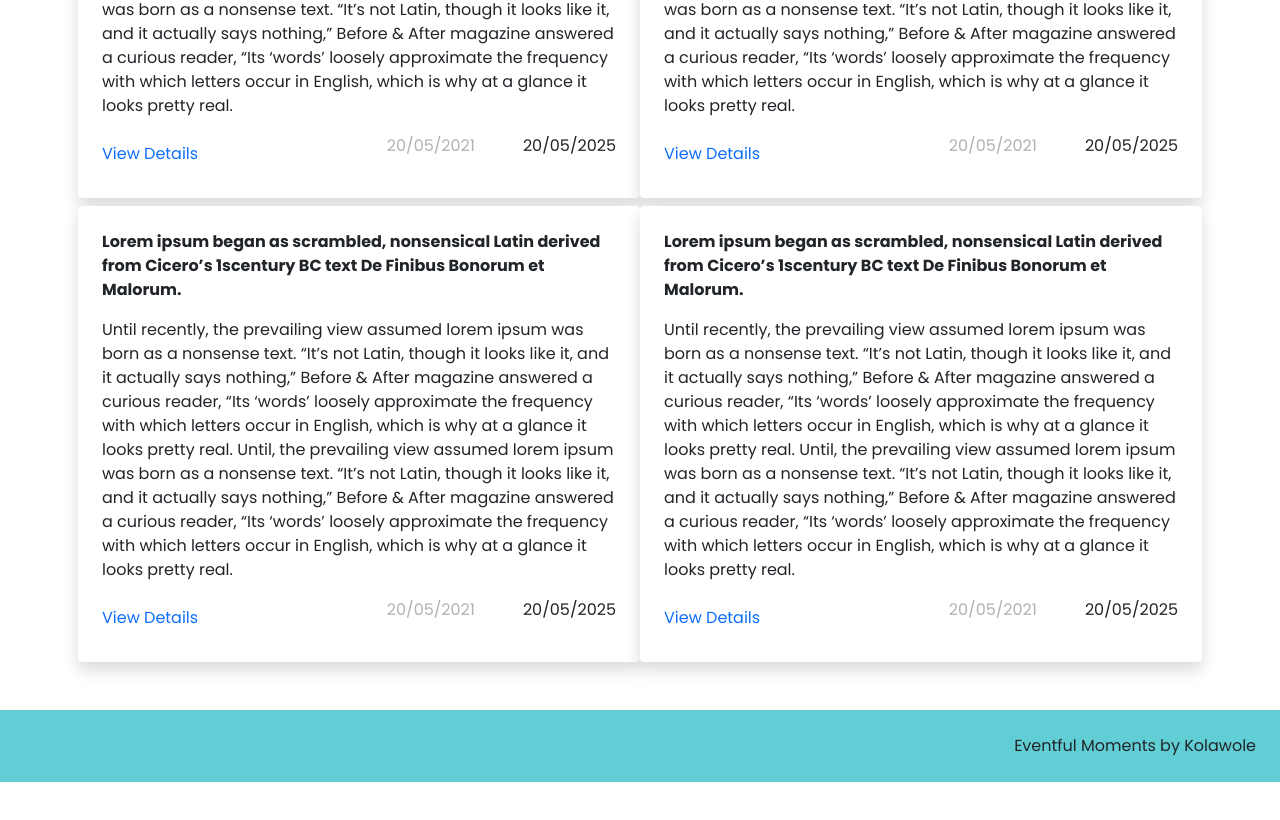
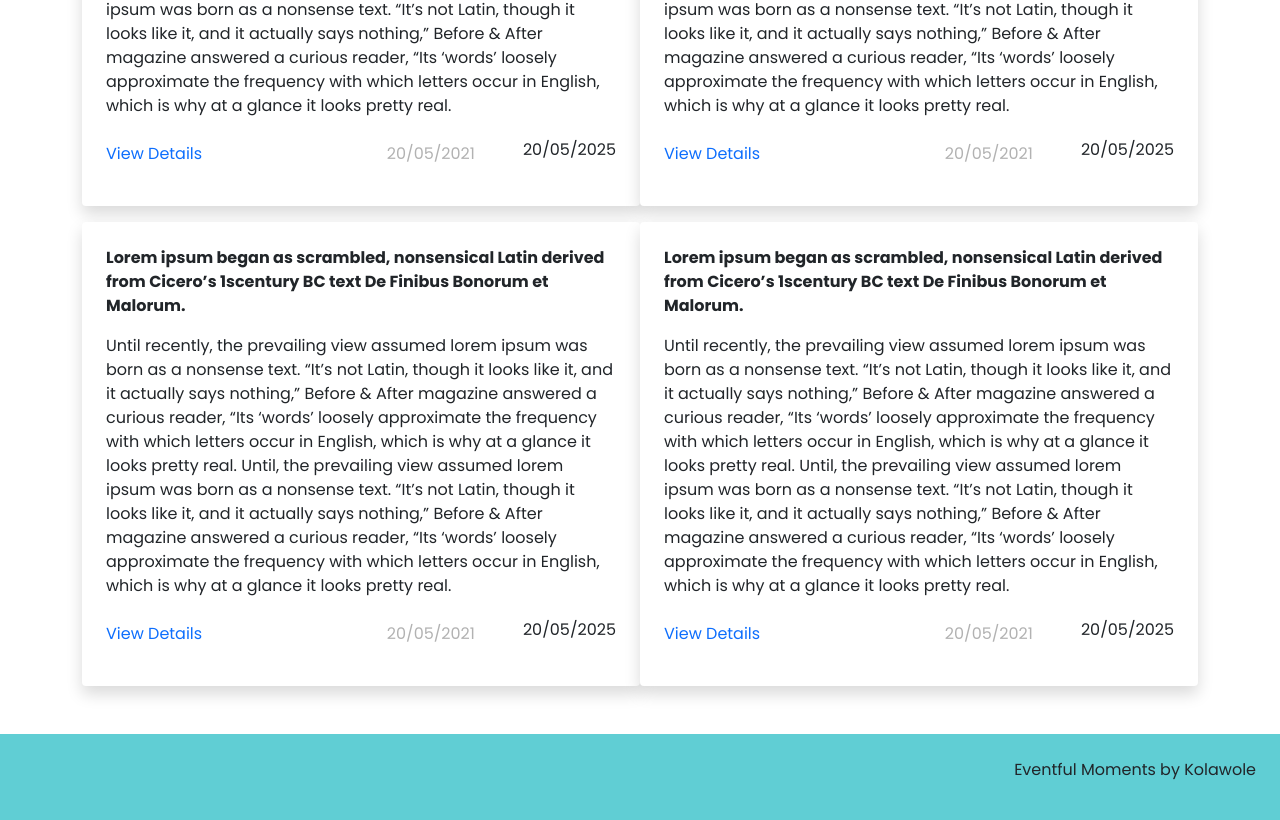
Before and after one commit to Kolawole26/StartupIntern-prototype-2, a React (Create React App) app: page / in a window 1280 px wide. Shown: the part 554-1374 px from the top of the page. Before the commit the page ends 1352 px from the top, so only its background shows below. Built offline with nearby package versions, Linux system fonts and the light colour scheme.

Commit message:
second commit

```diff
--- a/src/App.css
+++ b/src/App.css
@@ -6,8 +6,15 @@
   box-sizing: border-box;
 }
 
+body {
+  padding: 0;
+  margin: 0
+}
+
 .App {
   font-family: 'Poppins', sans-serif;
+  width: 100%;
+  height: auto;
 }
 
  .bg-cyan {
@@ -17,18 +24,10 @@
 
 
 .button {
-    padding: 15px;
-    color: #fff;
-    background-color: #5271FF;
-    border: 1px solid #707070;
     width: 50%;
     position: relative;
     left: 50%;
     transform: translateX(-50%);
-    border-radius: 15px;
-    font-size: 1rem;
-    font-family: 'poppins';
-    cursor: pointer;
     margin-bottom: 50px;
 }
 
@@ -47,6 +46,10 @@
 @media screen and (max-width: 426px) {
 
 
+  .button {
+      width: 100%;
+
+  }
   .buttons {
       width: 100%;
       margin-bottom: 10px;
--- a/src/Components/Footer.js
+++ b/src/Components/Footer.js
@@ -2,11 +2,10 @@ import React from 'react'
 
 function Footer() {
     return (
-        <>
-            <footer style={{backgroundColor: "#60CED4"}}>
-            <p className="p-4 text-md-end text-center">Eventful Moments by Kolawole</p>
+            <footer className=" p-4" style={{backgroundColor: "#60CED4"}}>
+                <p className=" text-md-end text-center">Eventful Moments by Kolawole</p>
             </footer>
-        </>
+
     )
 }
 
--- a/src/Components/Login.js
+++ b/src/Components/Login.js
@@ -6,7 +6,7 @@ function Login() {
     return (
         <>
            <Navbar expand="lg" className="bg-cyan">
-                <Container>
+                <Container className="px-4 px-md-1 py-3 py-lg-0">
                     <Navbar.Brand className="logo fst-italic fw-bold" style={{ color: "#fff"}}>Eventful Momemts.</Navbar.Brand>
                     <Navbar.Toggle aria-controls="navbarScroll" />
                     <Navbar.Collapse id="navbarScroll" className="justify-content-end">
@@ -30,15 +30,15 @@ function Login() {
                         <Form >
                             <Form.Group className="mb-3 " controlId="formBasicEmail">
                                 <Form.Label style={{ color: "#000"}}>Email</Form.Label>
-                                <Form.Control type="email" />
+                                <Form.Control type="email" className="py-2" />
                             </Form.Group>
 
                             <Form.Group className="mb-4" controlId="formBasicPassword">
                                 <Form.Label style={{ color: "#000"}}>Password</Form.Label>
-                                <Form.Control type="password"  />
+                                <Form.Control type="password" className="py-2" />
                             </Form.Group>
 
-                            <Button variant="primary" type="submit" className="button" style={{ color: "#fff"}}>
+                            <Button variant="primary" type="submit" className="button py-2" style={{ color: "#fff"}}>
                                 Login
                             </Button>
                         </Form>
--- a/src/Components/MyBuckets.js
+++ b/src/Components/MyBuckets.js
@@ -5,8 +5,8 @@ import { Link } from 'react-router-dom';
 function MyBuckets() {
     return (
         <>
-           <Navbar expand="lg" className="bg-cyan">
-                <Container>
+           <Navbar expand="lg" className="bg-cyan ">
+                <Container className="px-4 px-md-1 py-3 py-lg-0">
                     <Navbar.Brand className="logo fst-italic fw-bold" style={{ color: "#fff"}}>Eventful Momemts.</Navbar.Brand>
                     <Navbar.Toggle aria-controls="navbarScroll" />
                     <Navbar.Collapse id="navbarScroll" className="justify-content-end">
@@ -19,7 +19,7 @@ function MyBuckets() {
                 </Container>
             </Navbar>
 
-            <Container>
+            <Container className="px-4 px-md-1">
                 <div className="d-sm-flex justify-content-between align-items-center mt-5 pt-3">
                     <div>
                         <h1 className="fw-bolder text-center">Welcome John Doe,</h1>
@@ -34,7 +34,7 @@ function MyBuckets() {
 
                 </div>
                 <p className="mb-5 pb-3 text-center text-sm-start">Here are items in your eventful moment bucket.</p>
-                <Row className="g-2 mb-5">
+                <Row className="g-3 mb-5 mx-2">
                     <Col md={6} className=" p-4  shadow  bg-body rounded ">
                     <h6 className="fw-bold mb-3 lh-base">Lorem ipsum began as scrambled, nonsensical Latin derived from Cicero’s 1scentury BC text De Finibus Bonorum et Malorum.</h6>
                             <p className="lh-base">
@@ -45,13 +45,13 @@ function MyBuckets() {
                                     a curious reader, “Its ‘words’ loosely approximate the frequency with which letters occur in English, which is why at a glance it looks pretty real.
                             </p>
 
-                            <div className="d-sm-flex justify-content-between align-items-center">
+                            <div className="d-sm-flex justify-content-between align-items-baseline text-center">
                                 <div>
                                 <Link to='myItem' className="text-decoration-none">View Details</Link>
                                 </div>
-                                    <div className="d-flex align-items-center">
+                                    <div className="d-md-flex align-items-center">
                                         <div>
-                                        <p className="me-5" style={{color: "#B2B2B2"}}>20/05/2021</p>
+                                        <p className="me-md-5 mt-2" style={{color: "#B2B2B2"}}>20/05/2021</p>
                                         </div>
                                        <div>
                                        <p>20/05/2025</p>
@@ -69,13 +69,13 @@ function MyBuckets() {
                                     a curious reader, “Its ‘words’ loosely approximate the frequency with which letters occur in English, which is why at a glance it looks pretty real.
                             </p>
 
-                            <div className="d-sm-flex justify-content-between align-items-center">
+                            <div className="d-sm-flex justify-content-between align-items-baseline text-center">
                                 <div>
                                 <Link to='myItem' className="text-decoration-none">View Details</Link>
                                 </div>
-                                    <div className="d-flex align-items-center">
+                                    <div className="d-md-flex align-items-center">
                                         <div>
-                                        <p className="me-5" style={{color: "#B2B2B2"}}>20/05/2021</p>
+                                        <p className="me-md-5 mt-2" style={{color: "#B2B2B2"}}>20/05/2021</p>
                                         </div>
                                        <div>
                                        <p>20/05/2025</p>
@@ -93,13 +93,13 @@ function MyBuckets() {
                                     a curious reader, “Its ‘words’ loosely approximate the frequency with which letters occur in English, which is why at a glance it looks pretty real.
                             </p>
 
-                            <div className="d-sm-flex justify-content-between align-items-center">
+                            <div className="d-sm-flex justify-content-between align-items-baseline text-center">
                                 <div>
                                 <Link to='myItem' className="text-decoration-none">View Details</Link>
                                 </div>
-                                    <div className="d-flex align-items-center">
+                                    <div className="d-md-flex align-items-center">
                                         <div>
-                                        <p className="me-5" style={{color: "#B2B2B2"}}>20/05/2021</p>
+                                        <p className="me-md-5 mt-2" style={{color: "#B2B2B2"}}>20/05/2021</p>
                                         </div>
                                        <div>
                                        <p>20/05/2025</p>
@@ -117,13 +117,13 @@ function MyBuckets() {
                                     a curious reader, “Its ‘words’ loosely approximate the frequency with which letters occur in English, which is why at a glance it looks pretty real.
                             </p>
 
-                            <div className="d-sm-flex justify-content-between align-items-center">
+                            <div className="d-sm-flex justify-content-between align-items-baseline text-center">
                                 <div>
                                 <Link to='myItem' className="text-decoration-none">View Details</Link>
                                 </div>
-                                    <div className="d-flex align-items-center">
+                                    <div className="d-md-flex align-items-center">
                                         <div>
-                                        <p className="me-5" style={{color: "#B2B2B2"}}>20/05/2021</p>
+                                        <p className="me-md-5 mt-2" style={{color: "#B2B2B2"}}>20/05/2021</p>
                                         </div>
                                        <div>
                                        <p>20/05/2025</p>
--- a/src/Components/SingleItem.js
+++ b/src/Components/SingleItem.js
@@ -6,7 +6,7 @@ function SingleItem() {
     return (
         <>
            <Navbar expand="lg" className="bg-cyan">
-                <Container>
+                <Container className="px-4 px-md-1 py-3 py-lg-0">
                     <Navbar.Brand className="logo fst-italic fw-bold" style={{ color: "#fff"}}>Eventful Momemts.</Navbar.Brand>
                     <Navbar.Toggle aria-controls="navbarScroll" />
                     <Navbar.Collapse id="navbarScroll" className="justify-content-end">
@@ -19,7 +19,7 @@ function SingleItem() {
                 </Container>
             </Navbar>
 
-            <Container>
+            <Container className="px-4 px-md-1">
                      <h1 className="mt-5 fw-bold">Lorem ipsum began as scrambled, nonsensical Latin derived
                         from Cicero’s 1scentury BC text De Finibus Bonorum et Malorum.</h1>
                     <p className="" style={{color: "#5271FF"}}>20/05/2025</p>
@@ -44,7 +44,7 @@ function SingleItem() {
                     </div>
 
                     <div className="d-sm-flex block align-items-center my-5">
-                        <Link to='addItem' className="">
+                        <Link to='updateItem' className="">
                             <Button  type="submit" className="buttons py-2  " style={{ color: "#fff", backgroundColor: "#06C3B4", border: "none"}}>
                                 Edit
                             </Button>
```
Also changed, not shown: src/Components/AddItem.js (+4 -4 lines), src/Components/EditItem.js (+4 -4 lines), src/Components/NavigationBar.js (deleted, +0 -27 lines), src/Components/Register.js (+5 -5 lines).
